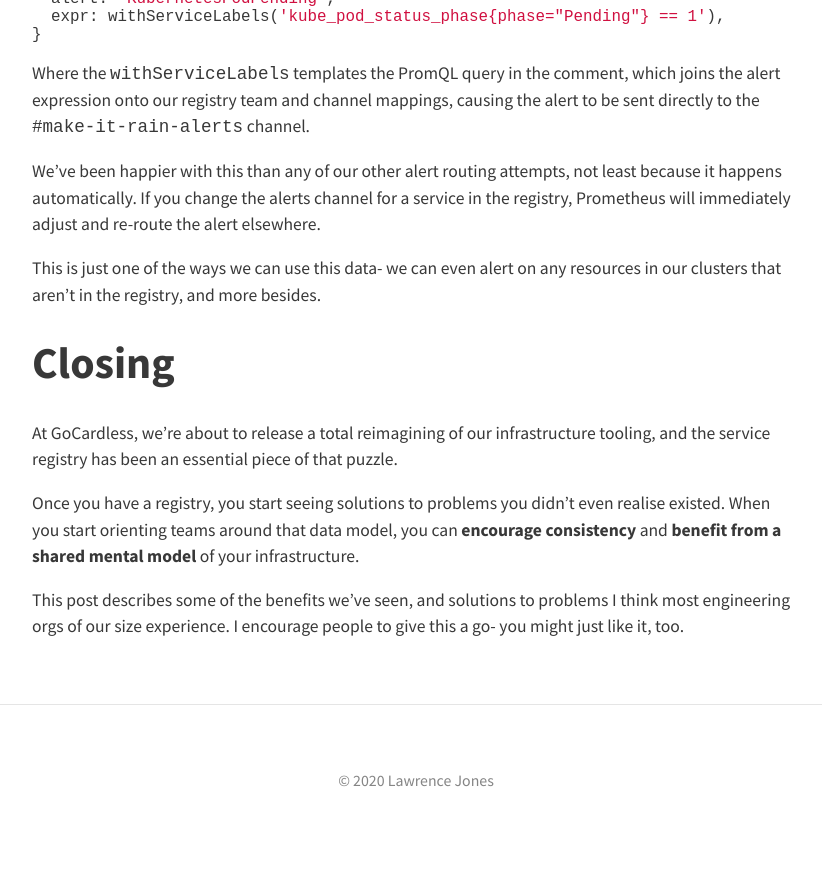
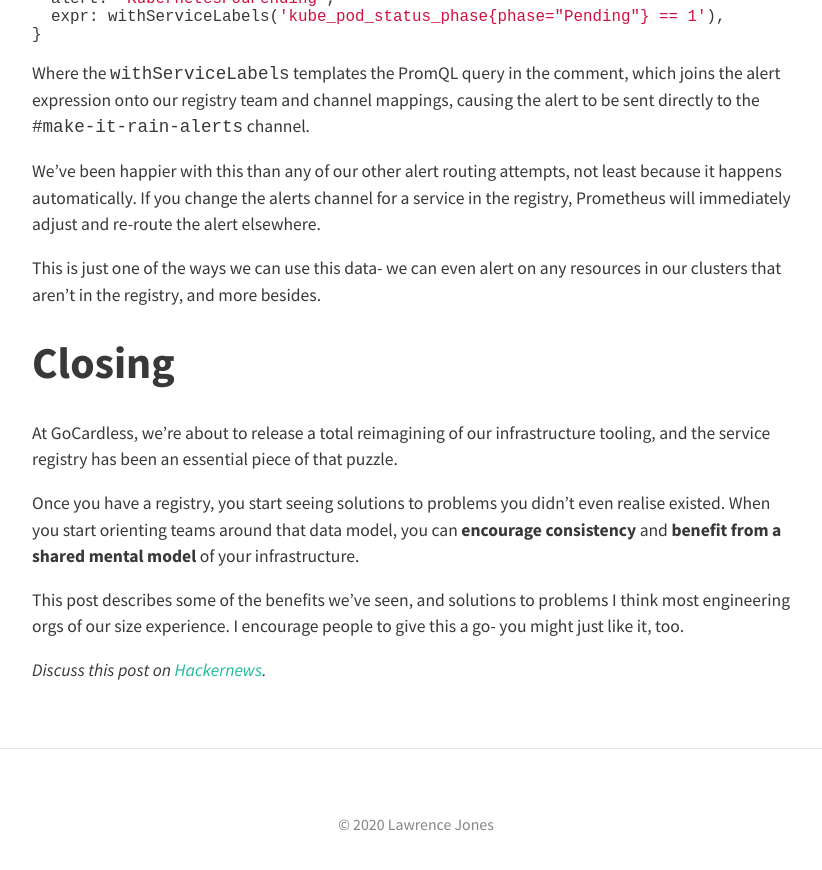
Before and after one commit to samstarling/blog.lawrencejones.dev, a Jekyll site: the page built from _posts/2020-09-25-service-registry.md, in a window 1280 px wide and 900 px high, scrolled down 11206 px. Shown: the top 870 px of the window, without its empty margins (224-1046 px from the left). Built offline with Jekyll 4.4.1, drawn with Linux system fonts in a browser that asks for light colours; nearby versions of some CDN libraries.

Commit message:
service-registry: hn footer

```diff
--- a/_posts/2020-09-25-service-registry.md
+++ b/_posts/2020-09-25-service-registry.md
@@ -644,3 +644,5 @@ infrastructure.
 This post describes some of the benefits we've seen, and solutions to problems I
 think most engineering orgs of our size experience. I encourage people to give
 this a go- you might just like it, too.
+
+_Discuss this post on [Hackernews](https://news.ycombinator.com/item?id=24616442)._
```
